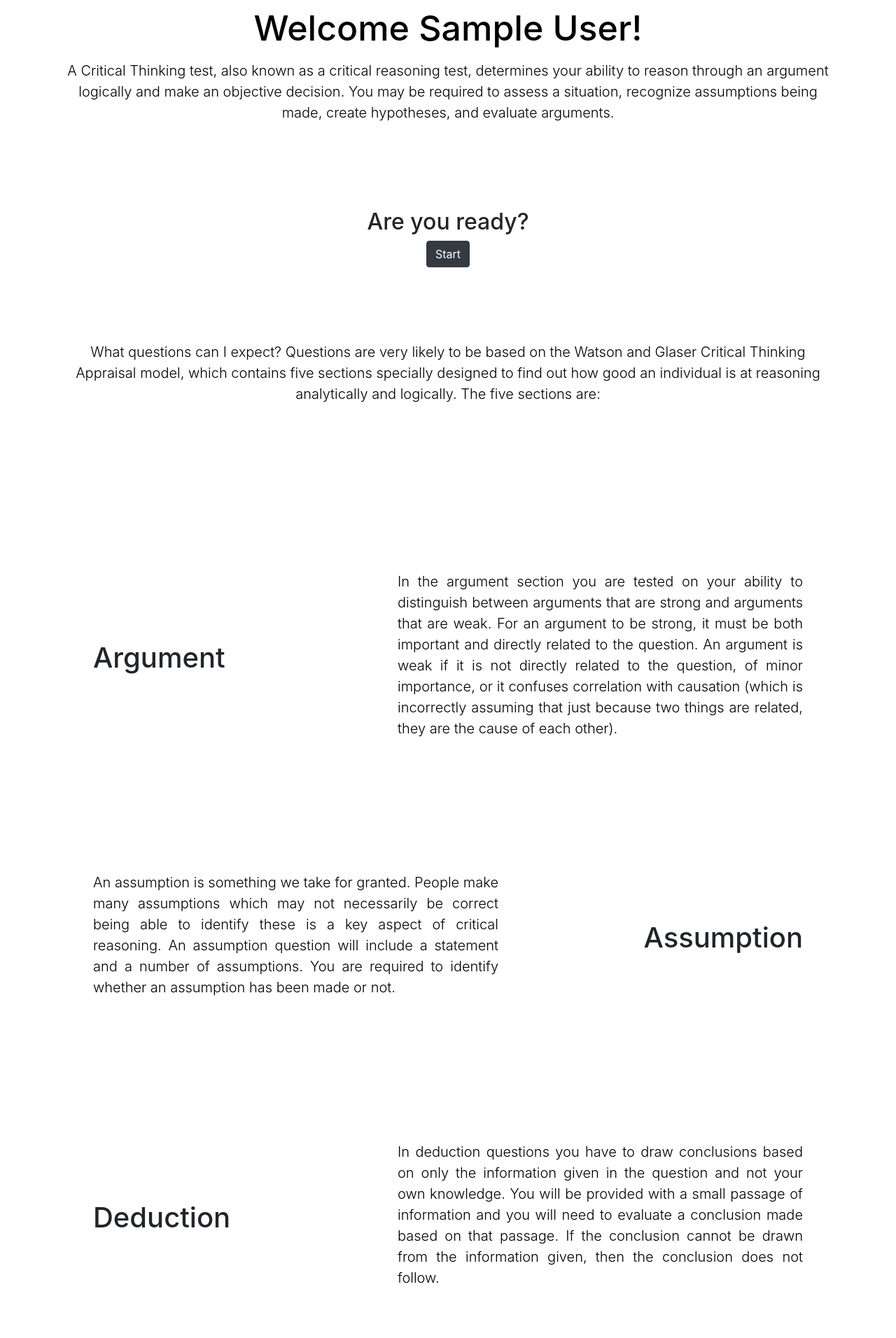
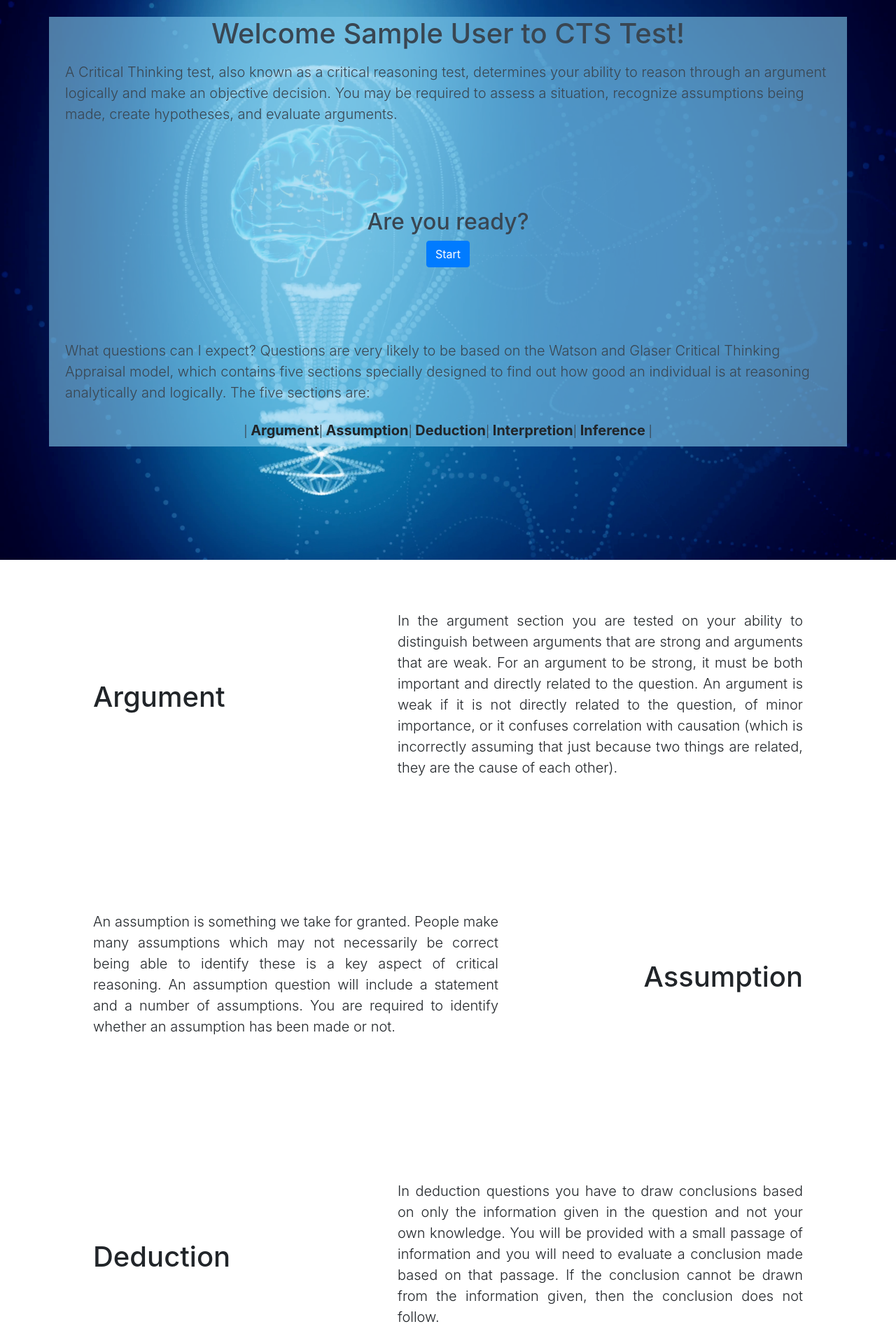
Before and after one commit to Kalai98/WIF2003-CTS, a PHP site: page /phpsandbox/questions/index.php in a window 1280 px wide. Shown: the part 56-1968 px from the top of the page at 70% size. Run offline with PHP 8.4, Linux system fonts and the light colour scheme; the visitor is signed in with stand-in values (Sample User, id 1); some libraries are stand-ins or nearby versions.

Commit message:
Question landing page redesign

```diff
--- a/questions/index.php
+++ b/questions/index.php
@@ -3,27 +3,19 @@
 session_start();
 require('../config/db.php');
 
-if(isset($_POST['logout'])){
+if (isset($_POST['logout'])) {
     header('Location: ' . ROOT_URL . 'login/index.php?logout=success');
     session_start();
     session_unset();
     session_destroy();
     exit();
-}
-else if (isset($_SESSION['login'])) {
+} else if (isset($_SESSION['login'])) {
     $name = $_SESSION['Name'];
     $matricNo = $_SESSION['MatricNo'];
-}
+} else if (isset($_GET['error'])) {
 
-else if(isset($_GET['error'])){
-
-    if($_GET['error'] == 'noAttempt'){
-
-    }
-
-}
-
-else {
+    if ($_GET['error'] == 'noAttempt') { }
+} else {
     header('Location: ' . ROOT_URL . 'login/index.php?error=notLoggedIn');
     exit();
 }
@@ -39,12 +31,44 @@ else {
     <meta http-equiv="X-UA-Compatible" content="ie=edge">
     <title>Welcome to CTS Test</title>
     <link rel="stylesheet" href="https://stackpath.bootstrapcdn.com/bootstrap/4.3.1/css/bootstrap.min.css" integrity="sha384-ggOyR0iXCbMQv3Xipma34MD+dH/1fQ784/j6cY/iJTQUOhcWr7x9JvoRxT2MZw1T" crossorigin="anonymous">
-    <link rel="stylesheet" href="landing.css">
+    <link rel="stylesheet" href="https://use.fontawesome.com/releases/v5.8.2/css/all.css" integrity="sha384-oS3vJWv+0UjzBfQzYUhtDYW+Pj2yciDJxpsK1OYPAYjqT085Qq/1cq5FLXAZQ7Ay" crossorigin="anonymous">
+    <link rel="stylesheet" href="../css/landing.css">
 </head>
+<style>
+    .main {
+        background-image: url("images_q/men.png");
+        background-size: cover;
+        height: 100%;
+    }
+
+    #cmain {
+
+        background-color: rgba(130, 204, 238, 0.6);
+        color: #394652;
+    }
+
+    #myBtn {
+        display: none;
+        position: fixed;
+        bottom: 20px;
+        right: 30px;
+        z-index: 99;
+        font-size: 18px;
+        border: none;
+        outline: none;
+        background-color: red;
+        color: white;
+        cursor: pointer;
+        padding: 15px;
+        border-radius: 4px;
+    }
+
+    #myBtn:hover {
+        background-color: #555;
+    }
+</style>
 
 <body>
-    <div class="main" style="height: 100vh;">
-
     <nav class="navbar navbar-expand-lg navbar-dark bg-dark">
         <a class="navbar-brand" href="#">Navbar</a>
         <button class="navbar-toggler" type="button" data-toggle="collapse" data-target="#navbarSupportedContent" aria-controls="navbarSupportedContent" aria-expanded="false" aria-label="Toggle navigation">
@@ -65,10 +89,10 @@ else {
             </form>
         </div>
     </nav>
-
-
-        <h1>Welcome <?php echo $name ?>!</h1>
-        <div class="container">
+    <button onclick="topFunction()" id="myBtn" title="Go to top"><i class="fas fa-chevron-up"></i></button>
+    <div class="main pt-4" style="height: 100vh;">
+        <div class="container" id="cmain">
+            <h1 class="text-center">Welcome <?php echo $name; ?> to CTS Test!</h1>
             <header class="p-2">
                 <p class="lead">A Critical Thinking test, also known as a critical reasoning test,
                     determines your ability to reason through an argument logically
@@ -81,7 +105,7 @@ else {
 
             <section class="man text-center p-5">
                 <h2 class="mt-5">Are you ready?</h2>
-                <a href="./questions.php" name="start" class="mb-5 btn btn-dark">Start</a>
+                <a href="questions.php" class="mb-5 btn btn-primary">Start</a>
             </section>
 
             <section class="p-2">
@@ -92,6 +116,21 @@ else {
                     analytically and logically. The five sections are:
                 </p>
             </section>
+
+
+            <nav>
+                <ul class="pagination justify-content-center pb-2">
+                    <li class="page-item">| <a class="lead font-weight-bold text-body" href="#text-1">Argument</a></li>
+                    <li class="page-item">| <a class="lead font-weight-bold text-body" href="#text-2">Assumption </a>
+                    </li>
+                    <li class="page-item">| <a class="lead font-weight-bold text-body" href="#text-3">Deduction </a>
+                    </li>
+                    <li class="page-item">| <a class="lead font-weight-bold text-body" href="#text-4">Interpretion </a>
+                    </li>
+                    <li class="page-item">| <a class="lead font-weight-bold text-body" href="#text-5">Inference</a> |
+                    </li>
+                </ul>
+            </nav>
         </div>
     </div>
 
@@ -100,10 +139,10 @@ else {
             <a href="../index.html" class="btn btn-outline-dark">Logout</a>
         </div> -->
         <div id="text-1" class="row p-5 align-items-center" style="height: 50vh;">
-            <div class="col-md-5">
+            <div class="col-5">
                 <h3 class="h1 text-left">Argument</h1>
             </div>
-            <div class="col-md-7">
+            <div class="col-7">
                 <p class="lead text-justify">
                     In the argument section you are tested on your ability
                     to distinguish between arguments that are strong and arguments that are weak.
@@ -117,7 +156,7 @@ else {
         </div>
 
         <div id="text-2" class="row p-5 align-items-center" style="height: 50vh;">
-            <div class="col-md-7">
+            <div class="col-7">
 
                 <p class="lead text-justify">
                     An assumption is something we take for granted. People make many assumptions
@@ -126,16 +165,16 @@ else {
                     assumptions. You are required to identify whether an assumption has been made or not.
                 </p>
             </div>
-            <div class="col-md-5">
+            <div class="col-5">
                 <h3 class="h1 text-right">Assumption</h1>
             </div>
         </div>
 
         <div id="text-3" class="row p-5 align-items-center" style="height: 50vh;">
-            <div class="col-md-5">
+            <div class="col-5">
                 <h3 class="h1 text-left">Deduction</h1>
             </div>
-            <div class="col-md-7">
+            <div class="col-7">
                 <p class="lead text-justify">
                     In deduction questions you have to draw conclusions based on only
                     the information given in the question and not your own knowledge. You will be
@@ -147,23 +186,23 @@ else {
         </div>
 
         <div id="text-4" class="row p-5 align-items-center" style="height: 50vh;">
-            <div class="col-md-7">
+            <div class="col-7">
                 <p class="lead text-justify">
                     In these questions you are given a passage of information followed
                     by a proposed conclusion. You are to regard the information you are given as true
                     and decide whether the proposed conclusion logically and beyond doubt follows
                 </p>
             </div>
-            <div class="col-md-5">
+            <div class="col-5">
                 <h3 class="h1 text-right">Interpretion</h1>
             </div>
         </div>
 
         <div id="text-5" class="row p-5 align-items-center" style="height: 50vh;">
-            <div class="col-md-5">
+            <div class="col-5">
                 <h3 class="h1 text-left">Inference</h1>
             </div>
-            <div class="col-md-7">
+            <div class="col-7">
                 <p class="lead text-justify">
                     Inference is a conclusion drawn from supposed or observed facts.
                     It is information that does not appear directly in the given information,
@@ -173,6 +212,26 @@ else {
             </div>
         </div>
     </div>
+    <script>
+        // When the user scrolls down 20px from the top of the document, show the button
+        window.onscroll = function() {
+            scrollFunction()
+        };
+
+        function scrollFunction() {
+            if (document.body.scrollTop > 20 || document.documentElement.scrollTop > 20) {
+                document.getElementById("myBtn").style.display = "block";
+            } else {
+                document.getElementById("myBtn").style.display = "none";
+            }
+        }
+
+        // When the user clicks on the button, scroll to the top of the document
+        function topFunction() {
+            document.body.scrollTop = 0;
+            document.documentElement.scrollTop = 0;
+        }
+    </script>
     </div>
 
     <footer class="bg-4 text-center">
--- a/questions/landing.css
+++ b/questions/landing.css
@@ -28,6 +28,9 @@ p {
 .main {
     position: relative;
     background-size: 100% 100%;
+    background-image: url("images_q/men.png");
+    background-size: cover;
+    height: 100%;
 }
 
 .bg-4 {
@@ -35,3 +38,29 @@ p {
     background-color: #2f2f2f;
     color: #fff;
 }
+
+
+#cmain {
+    background-color: rgba(130, 204, 238, 0.6);
+    color: #394652;
+}
+
+/* #myBtn {
+    display: none;
+    position: fixed;
+    bottom: 20px;
+    right: 30px;
+    z-index: 99;
+    font-size: 18px;
+    border: none;
+    outline: none;
+    background-color: red;
+    color: white;
+    cursor: pointer;
+    padding: 15px;
+    border-radius: 4px;
+}
+
+#myBtn:hover {
+    background-color: #555;
+} */
--- a/questions/questions.js
+++ b/questions/questions.js
@@ -20,9 +20,6 @@ function showTab(n) {
         document.getElementById("submitBtn").style.display = "none";
     } else if (n == (x.length - 1)) {
         document.getElementById('navbar').style.display = "none";
-        // document.getElementById("nextBtn").innerHTML = "Submit";
-        // document.getElementById("nextBtn").name = "submit";
-        // document.getElementById("nextBtn").type = "submit";
         document.getElementById("submitBtn").style.display = "inline";
         document.getElementById("nextBtn").style.display = "none";
         document.getElementById("prevBtn").style.display = "none";
```
Also changed, not shown: questions/questions.css (line endings or trailing spaces). Lines whose indentation alone changed are shown as unchanged.
